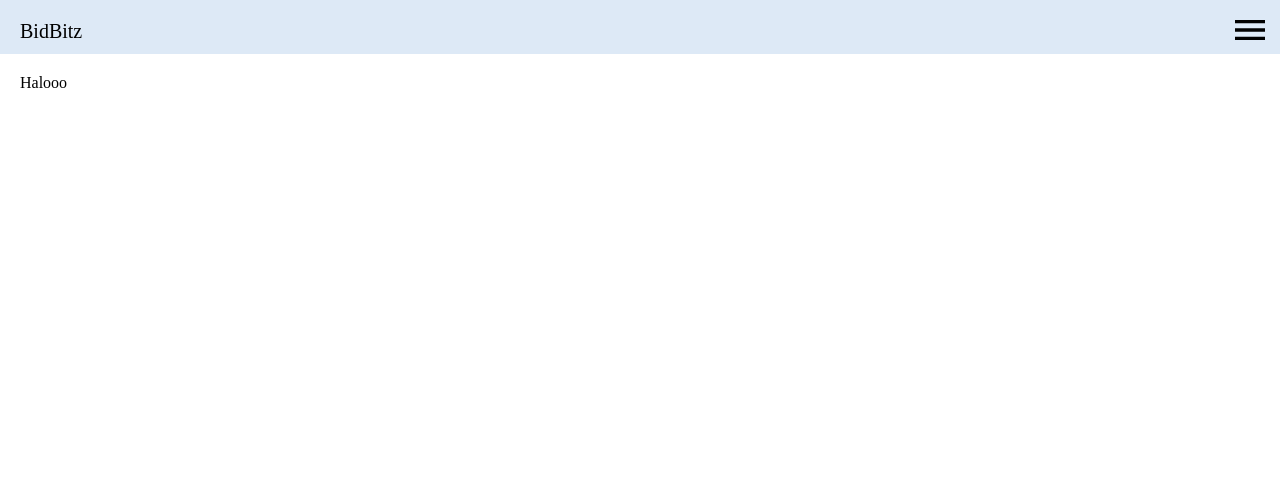
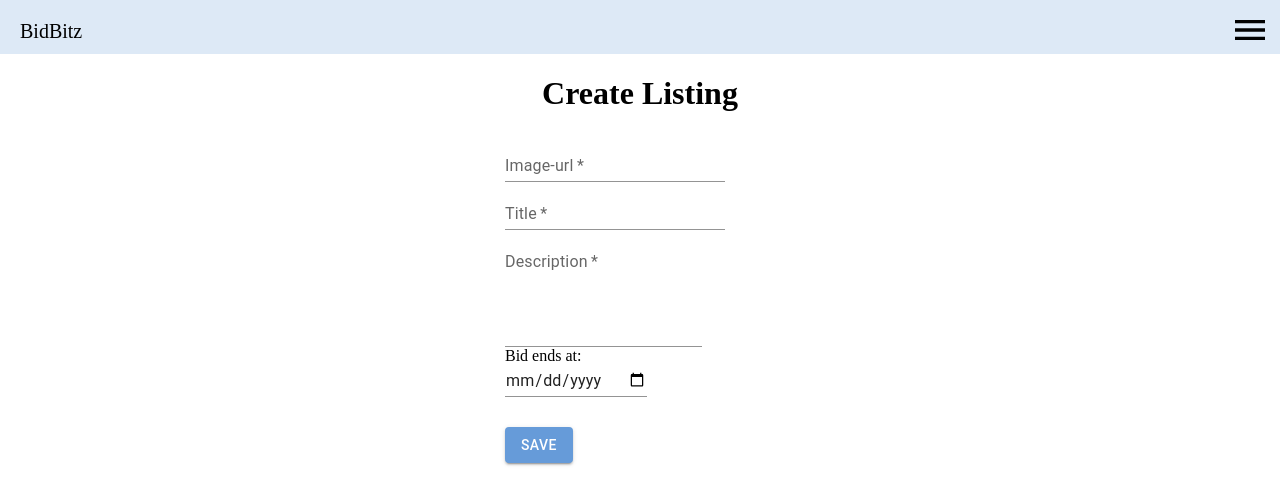
Before and after one commit to AndreaLindaas/bidbitz, a React (Vite) app: page /create in a window 1280 px wide. Shown: the top 504 px of the page. Built offline with nearby package versions, Linux system fonts and the light colour scheme; no server answers.

Commit message:
worked on createListing, placeBid

```diff
--- a/src/components/PlaceBid/PlaceBid.jsx
+++ b/src/components/PlaceBid/PlaceBid.jsx
@@ -2,9 +2,13 @@ import { TextField } from "@mui/material";
 import { Button } from "@mui/material";
 import { Link } from "react-router-dom";
 import { API_URL } from "../../lib/constants";
+import PropTypes from "prop-types";
 import { useState } from "react";
 import { useNavigate } from "react-router-dom";
 import { useParams } from "react-router-dom";
+PlaceBid.propTypes = {
+  highestBid: PropTypes.string,
+};
 export default function PlaceBid(props) {
   const userEmail = localStorage.getItem("user_email");
   const accessToken = localStorage.getItem("access_token");
@@ -17,6 +21,10 @@ export default function PlaceBid(props) {
     const amount = event.target.elements;
     const bidAmount = amount.amount.value;
     console.log(props);
+
+    if (bidAmount <= props.highestBid) {
+      return;
+    }
 
     try {
       const res = await fetch(`${API_URL}/listings/${params.listingId}/bids`, {
@@ -38,10 +46,6 @@ export default function PlaceBid(props) {
     } catch (error) {
       console.warn("An error occurred", error);
     }
-    if (bidAmount > props) {
-      bidAmount;
-    }
-    return <div>Amount to small</div>;
   };
 
   if (userEmail) {
--- a/src/components/listings/listings.jsx
+++ b/src/components/listings/listings.jsx
@@ -5,7 +5,10 @@ import Listing from "../listing/listing";
 export default function Listings() {
   const [listings, setListings] = useState([]);
   useEffect(() => {
-    fetch(`${API_URL}/listings/?_bids=true`, {})
+    fetch(
+      `${API_URL}/listings/?_bids=true&limit=10&sort=endsAt&sortOrder=asc&_active=true`,
+      {}
+    )
       .then((response) => response.json())
       .then((listings) => {
         setListings(listings);
--- a/src/pages/CreateListing/CreateListing.jsx
+++ b/src/pages/CreateListing/CreateListing.jsx
@@ -1,3 +1,91 @@
+import { TextField } from "@mui/material";
+import { Button } from "@mui/material";
+import { API_URL } from "../../lib/constants";
+import { useNavigate } from "react-router-dom";
 export default function CreateListing() {
-  return <>Halooo</>;
+  const navigate = useNavigate();
+  const createTheListing = (event) => {
+    event.preventDefault();
+
+    const { title, imageUrl, description, date } = event.target.elements;
+
+    const payload = {
+      title: title.value,
+      media: [imageUrl.value],
+      description: description.value,
+      endsAt: date.value,
+    };
+
+    const accessToken = localStorage.getItem("access_token");
+    fetch(`${API_URL}/listings`, {
+      method: "POST",
+      body: JSON.stringify(payload),
+      headers: {
+        "Content-type": "application/json; charset=UTF-8",
+        Authorization: `Bearer ${accessToken}`,
+      },
+    })
+      .then((response) => response.json())
+      .then((data) => {
+        console.log("her er data", data);
+        navigate("/listing/" + data.id);
+      })
+      .catch((error) => {
+        console.log("noe gikk galt", error);
+      });
+  };
+  return (
+    <>
+      <h1>Create Listing</h1>
+      <form onSubmit={createTheListing}>
+        <div>
+          <TextField
+            id="standard-basic"
+            label="Image-url"
+            variant="standard"
+            type="text"
+            name="imageUrl"
+            required
+          />
+        </div>
+        <div>
+          <TextField
+            id="standard-basic"
+            label="Title"
+            variant="standard"
+            type="text"
+            name="title"
+            required
+          />
+        </div>
+        <div>
+          <TextField
+            id="standard-multiline-static"
+            label="Description"
+            multiline
+            rows={4}
+            variant="standard"
+            type="text"
+            name="description"
+            required
+          />
+        </div>
+        <div>Bid ends at:</div>
+        <div>
+          <TextField
+            id="standard-basic"
+            variant="standard"
+            type="date"
+            name="date"
+            required
+          />
+        </div>
+        <div>
+          <Button variant="contained" type="submit">
+            Save
+          </Button>
+        </div>
+      </form>
+    </>
+  );
 }
```
